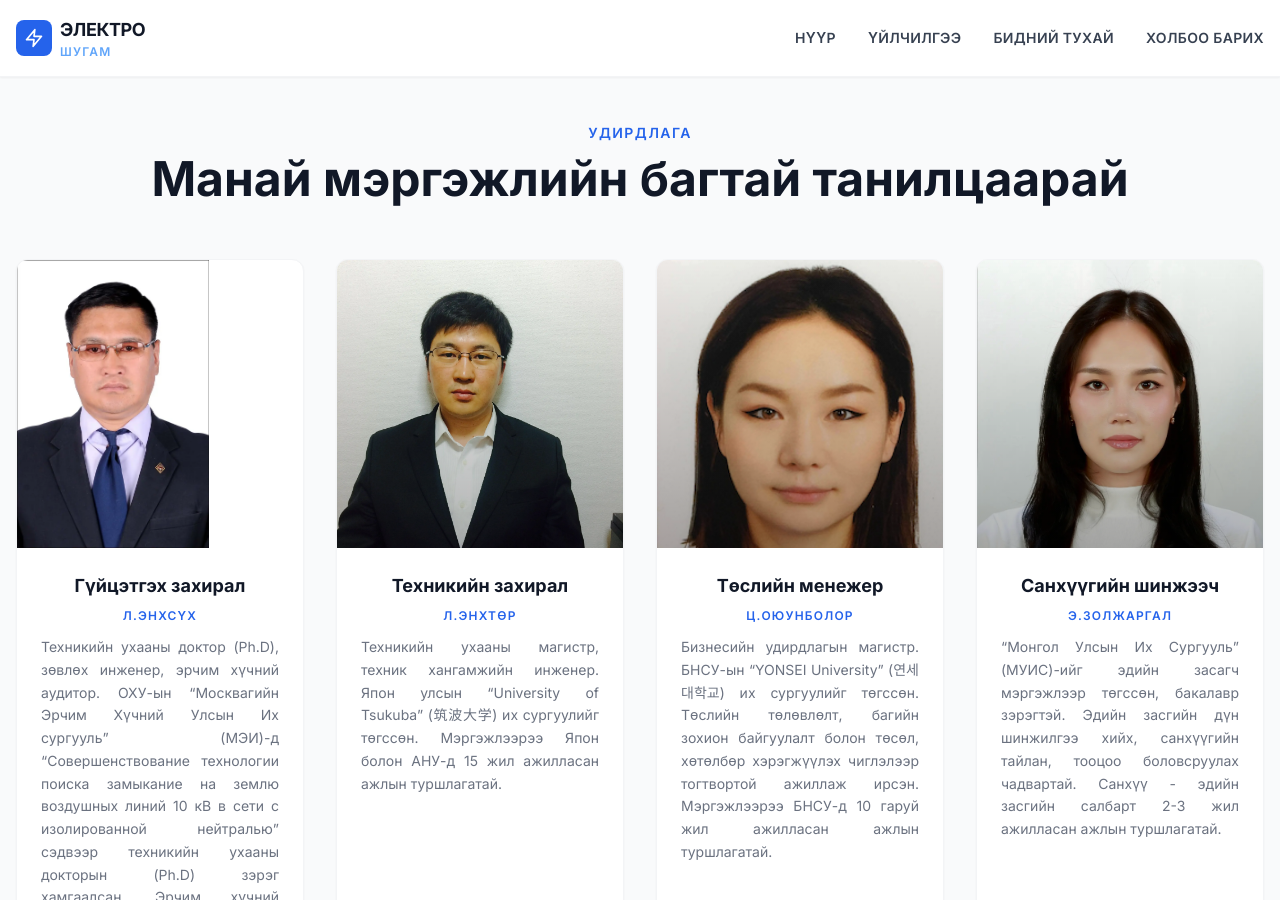
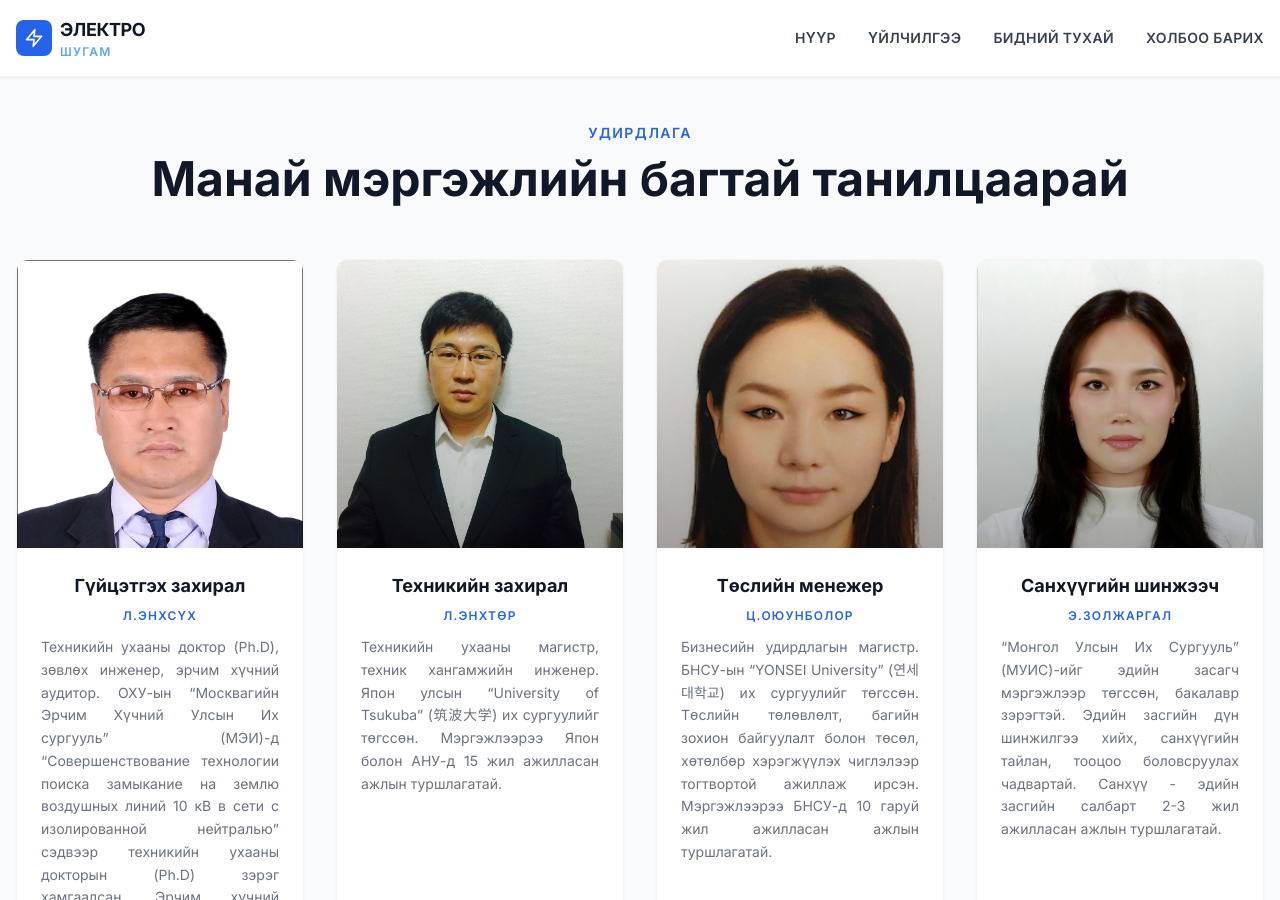
Before and after one commit to electroshugam/electroshugam_web_new, a Jekyll site: the page built from index.html, in a window 1280 px wide and 900 px high, scrolled down 3236 px. Built offline with Jekyll 4.4.1, drawn with Linux system fonts in a browser that asks for light colours; nearby versions of some CDN libraries.

Commit message:
fig update

```diff
--- a/index.html
+++ b/index.html
@@ -221,7 +221,7 @@
       <!-- zoom layer -->
           <img
             src="{{ '/media/enkhsukh.webp' | relative_url }}" alt = "Гүйцэтгэх захирал"
-            class="service-image h-full object-cover object-top">
+            class="service-image w-full h-full object-cover object-top">
 
       </div>
       <div class="absolute inset-0 bg-gradient-to-t from-black/30 to-transparent"></div>
```
